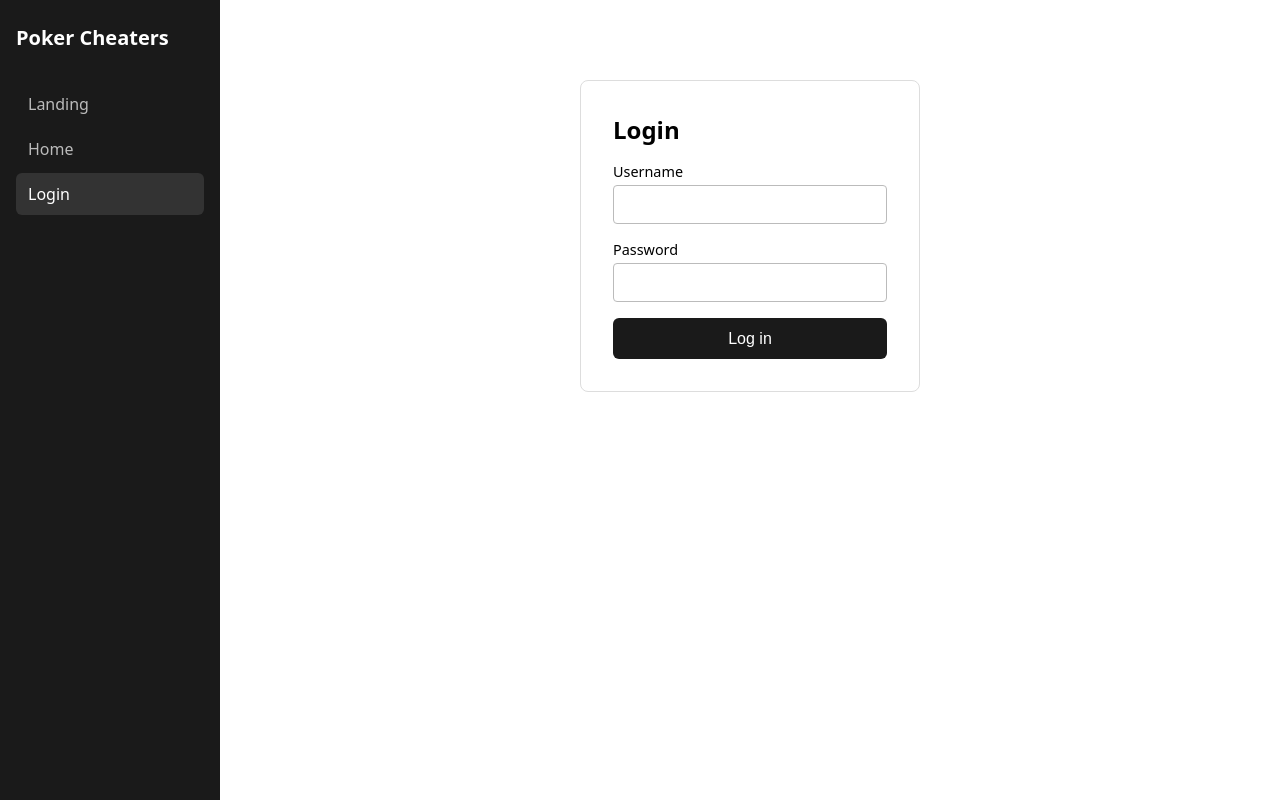
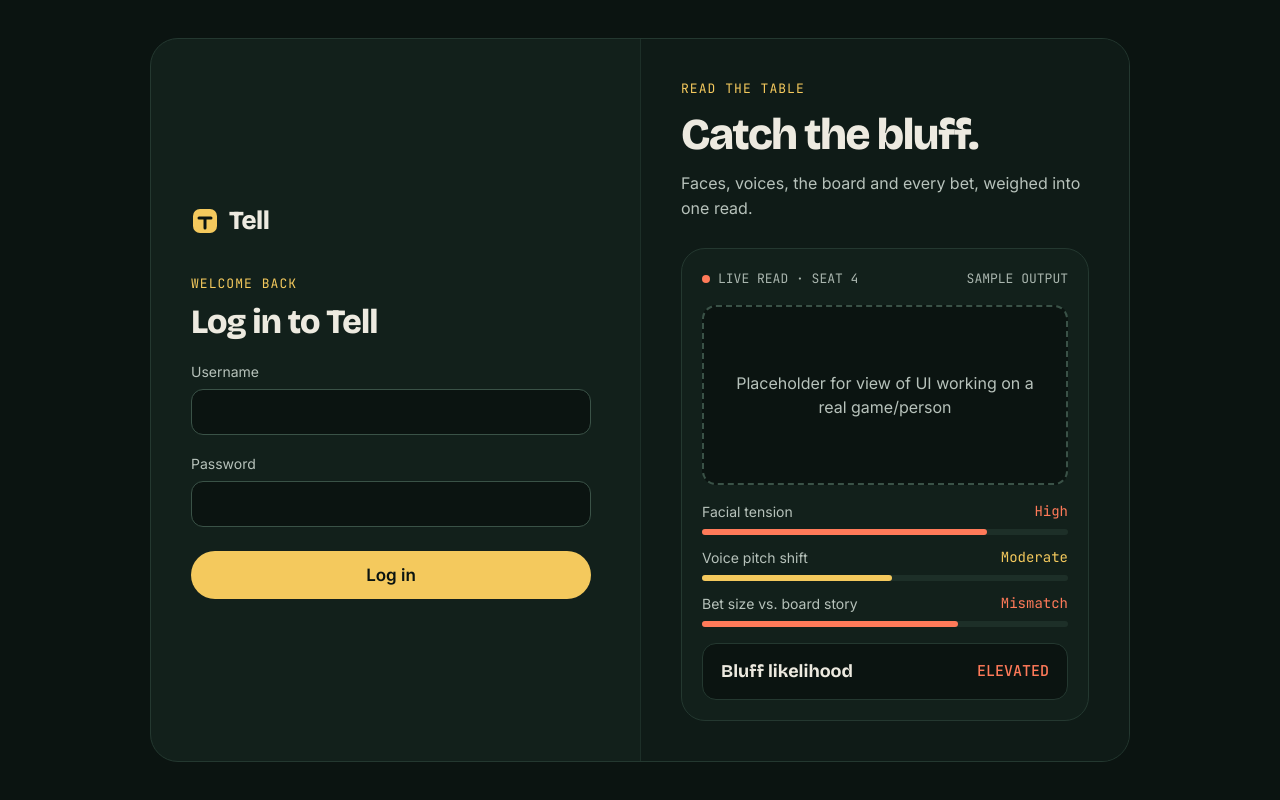
Before and after one commit to ZackDoll/poker-cheaters, a React (Vite) app: page /login in a window 1280 px wide. Built offline with nearby package versions, Linux system fonts and the light colour scheme.

Commit message:
small login page update

```diff
--- a/src/App.jsx
+++ b/src/App.jsx
@@ -5,10 +5,12 @@ import HomePage from './pages/HomePage.jsx'
 import LoginPage from './pages/LoginPage.jsx'
 import './App.css'
 
+// Full-width pages that bring their own layout (no sidebar).
+const STANDALONE_PATHS = ['/', '/login']
+
 function App() {
   const { pathname } = useLocation()
-  // The landing page is a full-width marketing page with its own nav.
-  const showSidebar = pathname !== '/'
+  const showSidebar = !STANDALONE_PATHS.includes(pathname)
 
   return (
     <div className="app">
--- a/src/index.css
+++ b/src/index.css
@@ -6,3 +6,20 @@ body {
   margin: 0;
   font-family: system-ui, sans-serif;
 }
+
+/* Global design tokens, shared by every page and component. */
+:root {
+  --tell-bg: #0b1411;
+  --tell-section: #0f1b17;
+  --tell-surface: #12201b;
+  --tell-line: #1d2f28;
+  --tell-border: #243830;
+  --tell-outline: #3a5247;
+  --tell-text: #edeae0;
+  --tell-muted: #b7c2bb;
+  --tell-dim: #a9b5ae;
+  --tell-gold: #f4c95d;
+  --tell-gold-hover: #ffd97a;
+  --tell-coral: #ff7a59;
+  --tell-green: #6fd3a5;
+}
--- a/src/pages/LandingPage.css
+++ b/src/pages/LandingPage.css
@@ -1,22 +1,5 @@
-/*
-  Design tokens for the landing page. Landing components below use these
-  variables, so they must be rendered inside .landing-page.
-*/
+/* Colors come from the design tokens in index.css. */
 .landing-page {
-  --tell-bg: #0b1411;
-  --tell-section: #0f1b17;
-  --tell-surface: #12201b;
-  --tell-line: #1d2f28;
-  --tell-border: #243830;
-  --tell-outline: #3a5247;
-  --tell-text: #edeae0;
-  --tell-muted: #b7c2bb;
-  --tell-dim: #a9b5ae;
-  --tell-gold: #f4c95d;
-  --tell-gold-hover: #ffd97a;
-  --tell-coral: #ff7a59;
-  --tell-green: #6fd3a5;
-
   background: var(--tell-bg);
   color: var(--tell-text);
   font-family: 'Inter', system-ui, sans-serif;
--- a/src/pages/LoginPage.css
+++ b/src/pages/LoginPage.css
@@ -1,44 +1,174 @@
 .login-page {
+  min-height: 100vh;
   display: flex;
+  align-items: center;
   justify-content: center;
-  margin-top: 4rem;
+  padding: 32px;
+  background: var(--tell-bg);
+  color: var(--tell-text);
+  font-family: 'Inter', system-ui, sans-serif;
+  line-height: 1.55;
+}
+
+/* The enclosed square holding both halves */
+.login-box {
+  width: 100%;
+  max-width: 980px;
+  display: grid;
+  grid-template-columns: 1fr 1fr;
+  overflow: hidden;
+  border: 1px solid var(--tell-border);
+  border-radius: 28px;
+  background: var(--tell-surface);
+}
+
+/* Left half: brand + form */
+.login-side-form {
+  display: flex;
+  flex-direction: column;
+  justify-content: center;
+  gap: 32px;
+  padding: 40px;
+}
+
+/* Right half: product preview */
+.login-side-preview {
+  display: flex;
+  flex-direction: column;
+  justify-content: center;
+  gap: 28px;
+  padding: 40px;
+  background: var(--tell-section);
+  border-left: 1px solid var(--tell-line);
+}
+
+.login-preview-copy {
+  display: flex;
+  flex-direction: column;
+  gap: 14px;
+}
+
+.login-preview-title {
+  margin: 0;
+  font-family: 'Bricolage Grotesque', sans-serif;
+  font-weight: 800;
+  font-size: 44px;
+  line-height: 1;
+  letter-spacing: -0.035em;
+}
+
+.login-preview-text {
+  margin: 0;
+  max-width: 440px;
+  font-size: 16px;
+  color: var(--tell-muted);
+}
+
+@media (max-width: 900px) {
+  .login-box {
+    grid-template-columns: 1fr;
+    max-width: 440px;
+  }
+
+  .login-side-preview {
+    display: none;
+  }
+}
+
+.login-brand {
+  display: flex;
+  align-items: center;
+  gap: 10px;
+  font-family: 'Bricolage Grotesque', sans-serif;
+  font-weight: 800;
+  font-size: 26px;
+  letter-spacing: -0.02em;
+  color: var(--tell-text);
+  text-decoration: none;
+}
+
+.login-brand:hover {
+  color: var(--tell-gold);
 }
 
 .login-form {
+  width: 100%;
+  max-width: 400px;
   display: flex;
   flex-direction: column;
-  gap: 1rem;
-  width: 100%;
-  max-width: 340px;
-  padding: 2rem;
-  border: 1px solid #ddd;
-  border-radius: 8px;
+  gap: 18px;
+}
+
+.login-eyebrow {
+  font-family: 'JetBrains Mono', monospace;
+  font-size: 13px;
+  color: var(--tell-gold);
+  letter-spacing: 0.08em;
 }
 
 .login-title {
-  margin: 0;
+  margin: -8px 0 4px;
+  font-family: 'Bricolage Grotesque', sans-serif;
+  font-weight: 800;
+  font-size: 34px;
+  line-height: 1.05;
+  letter-spacing: -0.025em;
+}
+
+.login-error {
+  padding: 12px 16px;
+  border: 1px solid var(--tell-coral);
+  border-radius: 12px;
+  background: var(--tell-bg);
+  color: var(--tell-coral);
+  font-size: 14px;
 }
 
 .login-label {
   display: flex;
   flex-direction: column;
-  gap: 0.25rem;
-  font-size: 0.9rem;
+  gap: 6px;
+  font-size: 14px;
+  color: var(--tell-muted);
 }
 
 .login-input {
-  padding: 0.6rem;
-  border: 1px solid #bbb;
-  border-radius: 4px;
-  font-size: 1rem;
+  padding: 12px 14px;
+  border: 1px solid var(--tell-outline);
+  border-radius: 12px;
+  background: var(--tell-bg);
+  color: var(--tell-text);
+  font-family: inherit;
+  font-size: 16px;
+}
+
+.login-input:focus {
+  outline: none;
+  border-color: var(--tell-gold);
+}
+
+.login-input:disabled {
+  opacity: 0.6;
 }
 
 .login-button {
-  padding: 0.7rem;
+  margin-top: 6px;
+  min-height: 48px;
   border: none;
-  border-radius: 6px;
-  background: #1a1a1a;
-  color: #fff;
-  font-size: 1rem;
+  border-radius: 999px;
+  background: var(--tell-gold);
+  color: var(--tell-bg);
+  font-family: inherit;
+  font-weight: 600;
+  font-size: 17px;
   cursor: pointer;
 }
+
+.login-button:hover:not(:disabled) {
+  background: var(--tell-gold-hover);
+}
+
+.login-button:disabled {
+  opacity: 0.6;
+  cursor: default;
+}
--- a/src/pages/LoginPage.jsx
+++ b/src/pages/LoginPage.jsx
@@ -1,4 +1,6 @@
 import { useState } from 'react'
+import { Link } from 'react-router'
+import LiveReadCard from '../components/LiveReadCard.jsx'
 import './LoginPage.css'
 
 // UI only: submitting does not authenticate yet.
@@ -11,9 +13,26 @@ function LoginPage() {
   }
 
   return (
-    <section className="login-page">
+    <div className="login-page">
+      <div className="login-box">
+        <div className="login-side-form">
+          <Link className="login-brand" to="/">
+            <svg width="28" height="28" viewBox="0 0 28 28" aria-hidden="true">
+              <rect x="2" y="2" width="24" height="24" rx="7" fill="#F4C95D" />
+              <path
+                d="M8 11h12M14 11v10"
+                stroke="#0B1411"
+                strokeWidth="3"
+                strokeLinecap="round"
+                fill="none"
+              />
+            </svg>
+            Tell
+          </Link>
+
           <form className="login-form" onSubmit={handleSubmit}>
-        <h1 className="login-title">Login</h1>
+            <div className="login-eyebrow">WELCOME BACK</div>
+            <h1 className="login-title">Log in to Tell</h1>
             <label className="login-label">
               Username
               <input
@@ -34,7 +53,20 @@ function LoginPage() {
             </label>
             <button className="login-button" type="submit">Log in</button>
           </form>
-    </section>
+        </div>
+
+        <aside className="login-side-preview">
+          <div className="login-preview-copy">
+            <div className="login-eyebrow">READ THE TABLE</div>
+            <h2 className="login-preview-title">Catch the bluff.</h2>
+            <p className="login-preview-text">
+              Faces, voices, the board and every bet, weighed into one read.
+            </p>
+          </div>
+          <LiveReadCard />
+        </aside>
+      </div>
+    </div>
   )
 }
 
```
Also changed, not shown: 1 other file (tests, documents, lock files or other folders). Lines whose indentation alone changed are shown as unchanged.
